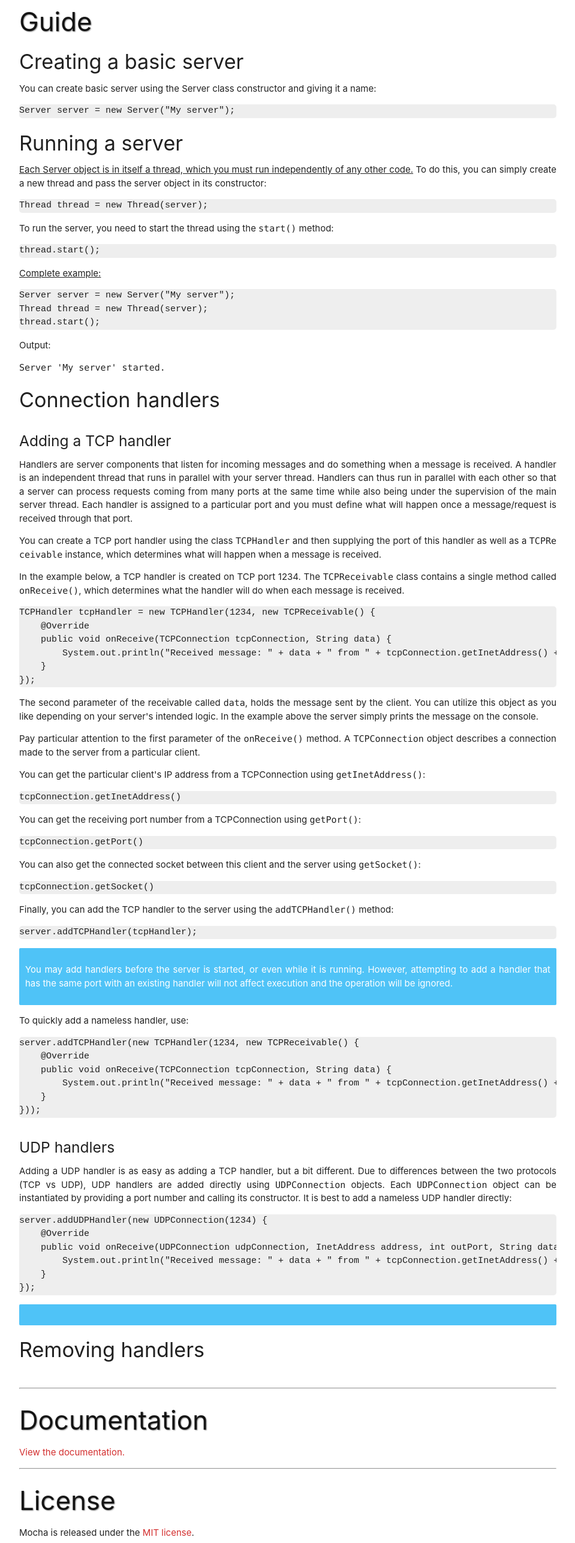
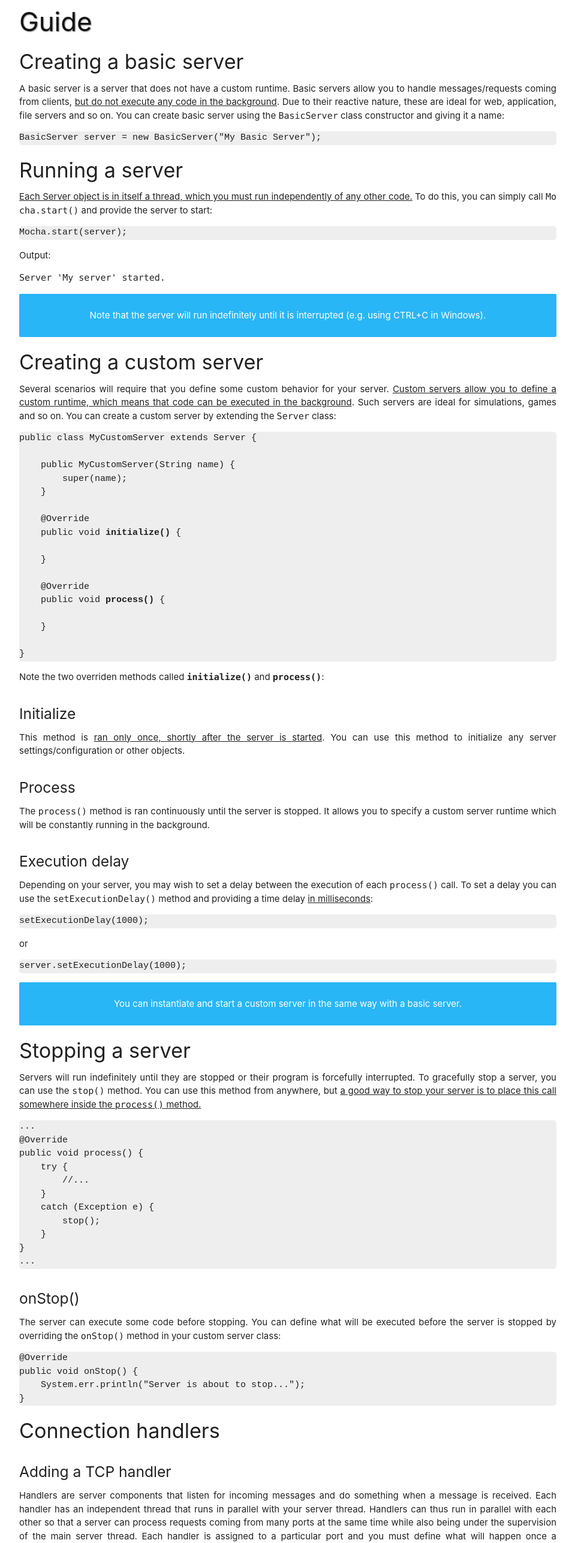
Before and after one commit to RayLabz/Mocha-Server, a plain HTML site: page docs/index.html in a window 1280 px wide. Shown: the part 1200-3773 px from the top of the page at 60% size, without its empty margins (160-1119 px from the left). Drawn offline with nearby package versions, Linux system fonts and the light colour scheme.

Commit message:
onStop, documentation etc.

```diff
--- a/docs/index.html
+++ b/docs/index.html
@@ -97,37 +97,134 @@
 
             <h4 id="creatingABasicServer">Creating a basic server</h4>
 
-            <p>You can create basic server using the Server class constructor and giving it a name:</p>
+            <p>A basic server is a server that does not have a custom runtime. Basic servers allow you to handle
+                messages/requests coming from clients, <u>but do not execute any code in the background</u>. Due to their
+                reactive nature, these are ideal for web, application, file servers and so on.
+                You can create basic server using the <span class="code">BasicServer</span> class constructor and giving it a name:
+            </p>
 
             <pre class="prettyprint">
-Server server = new Server("My server");</pre>
+BasicServer server = new BasicServer("My Basic Server");</pre>
 
             <h4 id="runningAServer">Running a server</h4>
 
             <p>
                 <u>Each Server object is in itself a thread, which you must run independently of any other code.</u>
-                To do this, you can simply create a new thread and pass the server object in its constructor:
+                To do this, you can simply call <span class="code">Mocha.start()</span> and provide the server to start:
             </p>
 
             <pre class="prettyprint">
-Thread thread = new Thread(server);</pre>
-
-            <p>To run the server, you need to start the thread using the <span class="code">start()</span> method:</p>
-
-            <pre class="prettyprint">
-thread.start();</pre>
-
-            <p><u>Complete example:</u></p>
-
-            <pre class="prettyprint">
-Server server = new Server("My server");
-Thread thread = new Thread(server);
-thread.start();</pre>
+Mocha.start(server);</pre>
 
             <p>Output:</p>
 
             <pre class="code">
 Server 'My server' started.</pre>
+
+            <div class="info-panel light-blue lighten-1 white-text">
+                <p class="center">
+                    Note that the server will run indefinitely until it is interrupted (e.g. using CTRL+C in Windows).
+                </p>
+            </div>
+
+            <h4 id="customServers">Creating a custom server</h4>
+
+            <p>Several scenarios will require that you define some custom behavior for your server. <u>Custom servers
+                allow you to define a custom runtime, which means that code can be executed in the background</u>.
+                Such servers are ideal for simulations, games and so on. You can create a custom server by extending the <span class="code">Server</span> class:
+            </p>
+
+            <pre class="prettyprint">
+public class MyCustomServer extends Server {
+
+    public MyCustomServer(String name) {
+        super(name);
+    }
+
+    @Override
+    public void <b>initialize()</b> {
+
+    }
+
+    @Override
+    public void <b>process()</b> {
+
+    }
+
+}</pre>
+
+            <p>Note the two overriden methods called <b><span class="code">initialize()</span></b> and <b><span class="code">process()</span></b>:</p>
+
+            <h5 id="initialize">Initialize</h5>
+
+            <p>
+                This method is <u>ran only once, shortly after the server is started</u>. You can use this method to initialize any
+                server settings/configuration or other objects.
+            </p>
+
+            <h5 id="process">Process</h5>
+
+            <p>
+                The <span class="code">process()</span> method is ran continuously until the server is stopped. It allows you to specify a custom server
+                runtime which will be constantly running in the background.
+            </p>
+
+            <h5 id="processDelay">Execution delay</h5>
+
+            <p>
+                Depending on your server, you may wish to set a delay between the execution of each <span class="code">process()</span> call.
+                To set a delay you can use the <span class="code">setExecutionDelay()</span> method and providing a time delay
+                <u>in milliseconds</u>:
+            </p>
+
+            <pre class="prettyprint">
+setExecutionDelay(1000);</pre>
+
+            <p>
+                or
+            </p>
+
+            <pre class="prettyprint">
+server.setExecutionDelay(1000);</pre>
+
+            <div class="info-panel light-blue lighten-1 white-text">
+                <p class="center">
+                    You can instantiate and start a custom server in the same way with a basic server.
+                </p>
+            </div>
+
+            <h4 id="stoppingAServer">Stopping a server</h4>
+
+            <p>
+                Servers will run indefinitely until they are stopped or their program is forcefully interrupted.
+                To gracefully stop a server, you can use the <span class="code">stop()</span> method. You can use this method from
+                anywhere, but <u>a good way to stop your server is to place this call somewhere inside the <span class="code">process()</span>
+                method.</u>
+            </p>
+
+            <pre class="prettyprint">
+...
+@Override
+public void process() {
+    try {
+        //...
+    }
+    catch (Exception e) {
+        stop();
+    }
+}
+...</pre>
+
+            <h5 id="onstop">onStop()</h5>
+
+            <p>The server can execute some code before stopping. You can define what will be executed before the server is
+                stopped by overriding the <span class="code">onStop()</span> method in your custom server class:</p>
+
+            <pre class="prettyprint">
+@Override
+public void onStop() {
+    System.err.println("Server is about to stop...");
+}</pre>
 
             <h4 id="handlers">Connection handlers</h4>
 
@@ -136,7 +233,7 @@ Server 'My server' started.</pre>
             <p>
                 Handlers are server components that listen for incoming messages and do
                 something when a message is received.
-                A handler is an independent thread that runs in parallel with your server thread.
+                Each handler has an independent thread that runs in parallel with your server thread.
                 Handlers can thus run in parallel with each other so that a server can process
                 requests coming from many ports at the same time while also being under the
                 supervision of the main server thread.
@@ -145,15 +242,15 @@ Server 'My server' started.</pre>
             </p>
 
             <p>
-                You can create a TCP port handler using the class <span class="code">TCPHandler</span>
-                and then supplying the port of this handler as well as a <span class="code">TCPReceivable</span> instance,
+                You can create a TCP port handler using the <span class="code">TCPHandler</span> class
+                and then supplying the <b>port</b> that this handler will listen to as well as a <b><span class="code">TCPReceivable</span> instance</b>,
                 which determines what will happen when a message is received.
             </p>
 
             <p>
                 In the example below, a TCP handler is created on TCP port 1234. The <span class="code">TCPReceivable</span>
                 class contains a single method called <span class="code">onReceive()</span>, which determines what the
-                handler will do when each message is received.
+                handler will do when each message is received. Receivable instances can be nameless:
             </p>
 
             <pre class="prettyprint">
@@ -176,29 +273,29 @@ TCPHandler tcpHandler = new TCPHandler(1234, new TCPReceivable() {
                 made to the server from a particular client.
             </p>
 
-            <p>You can get the particular client's IP address from a TCPConnection using <span class="code">getInetAddress()</span>:</p>
+            <p>You can get the particular client's IP address from a TCPConnection using <b><span class="code">getInetAddress()</span>:</b></p>
 
             <pre class="prettyprint">
 tcpConnection.getInetAddress()</pre>
 
-            <p>You can get the receiving port number from a TCPConnection using <span class="code">getPort()</span>:</p>
+            <p>You can get the receiving port number from a TCPConnection using <b><span class="code">getPort()</span>:</b></p>
 
             <pre class="prettyprint">
 tcpConnection.getPort()</pre>
 
-            <p>You can also get the connected socket between this client and the server using <span class="code">getSocket()</span>:</p>
+            <p>You can also get the connected socket between this client and the server using <b><span class="code">getSocket()</span>:</b></p>
 
             <pre class="prettyprint">
 tcpConnection.getSocket()</pre>
 
-            <p>Finally, you can add the TCP handler to the server using the <span class="code">addTCPHandler()</span> method:</p>
+            <p>Finally, you can add the TCP handler to the server using the <b><span class="code">addTCPHandler()</span></b> method:</p>
 
             <pre class="prettyprint">
 server.addTCPHandler(tcpHandler);</pre>
 
-            <div class="info-panel light-blue lighten-2 white-text">
-                <p>You may add handlers before the server is started, or even while it is running.
-                However, attempting to add a handler that has the same port with an existing handler
+            <div class="info-panel light-blue lighten-1 white-text">
+                <p class="center">You may add handlers before or after starting the server.
+                However, attempting to add a handler that has the same port and protocol with an existing handler
                 will not affect execution and the operation will be ignored.
                 </p>
             </div>
@@ -234,15 +331,38 @@ server.addUDPHandler(new UDPConnection(1234) {
     }
 });</pre>
 
-            <div class="info-panel light-blue lighten-2 white-text">
-                <p>
-
+            <div class="info-panel light-blue lighten-1 white-text">
+                <p class="center">
+                    There are fundamental differences between the TCP and UDP protocols. TCP works by establishing direct channels
+                    of communication between the client and the server. On the other hand, UDP does not require a direct channel
+                    and each client can send messages at any time. This affects the way Mocha manages its handlers, which is why
+                    there are some minor differences when creating TCP and UDP handlers.
                 </p>
             </div>
 
+            <p>
+                <a href="handlers.html"><u>Learn more about Mocha's handler architecture</u></a>
+            </p>
+
             <h4 id="removeHandlers">Removing handlers</h4>
 
-            <!-- TODO - IMPORTANT, REMOVING HANDLERS FUNCTIONALITY!!!-->
+            <p>
+                You can remove a handler while the server is running by using <span class="code">removeTCPHandler()</span>
+                or <span class="code">removeUDPHandler()</span> respectively. You can either pass a port or a handler instance
+                as a parameter to this method.
+            </p>
+
+            <u>TCP:</u>
+
+            <pre class="prettyprint">
+server.removeTCPHandler(4321);
+server.removeTCPHandler(myTCPHandler);</pre>
+
+            <u>UDP:</u>
+
+            <pre class="prettyprint">
+server.removeUDPHandler(4321);
+server.removeUDPHandler(myUDPHandler);</pre>
 
 <!--            <h4 id="stoppingTheServer">Stopping the server</h4>-->
 
@@ -253,7 +373,7 @@ server.addUDPHandler(new UDPConnection(1234) {
 
 
             <!--TODO: Add this in broadcasting section-->
-<!--            <div class="info-panel light-blue lighten-2 white-text">-->
+<!--            <div class="info-panel light-blue lighten-1 white-text">-->
 <!--                Broadcasting to a specific port requires that the server has a handler associated-->
 <!--                with that port and that clients have already made connections to the server.-->
 <!--            </div>-->
```
Also changed, not shown: 5 other files.
